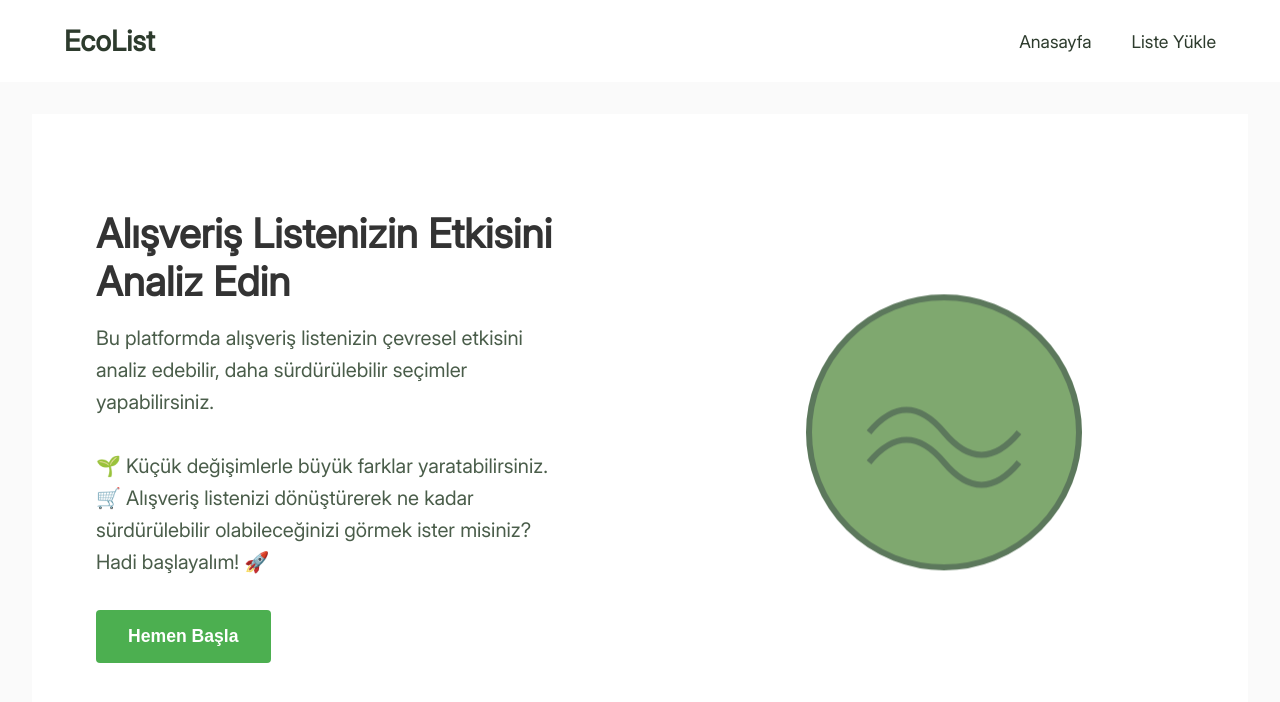
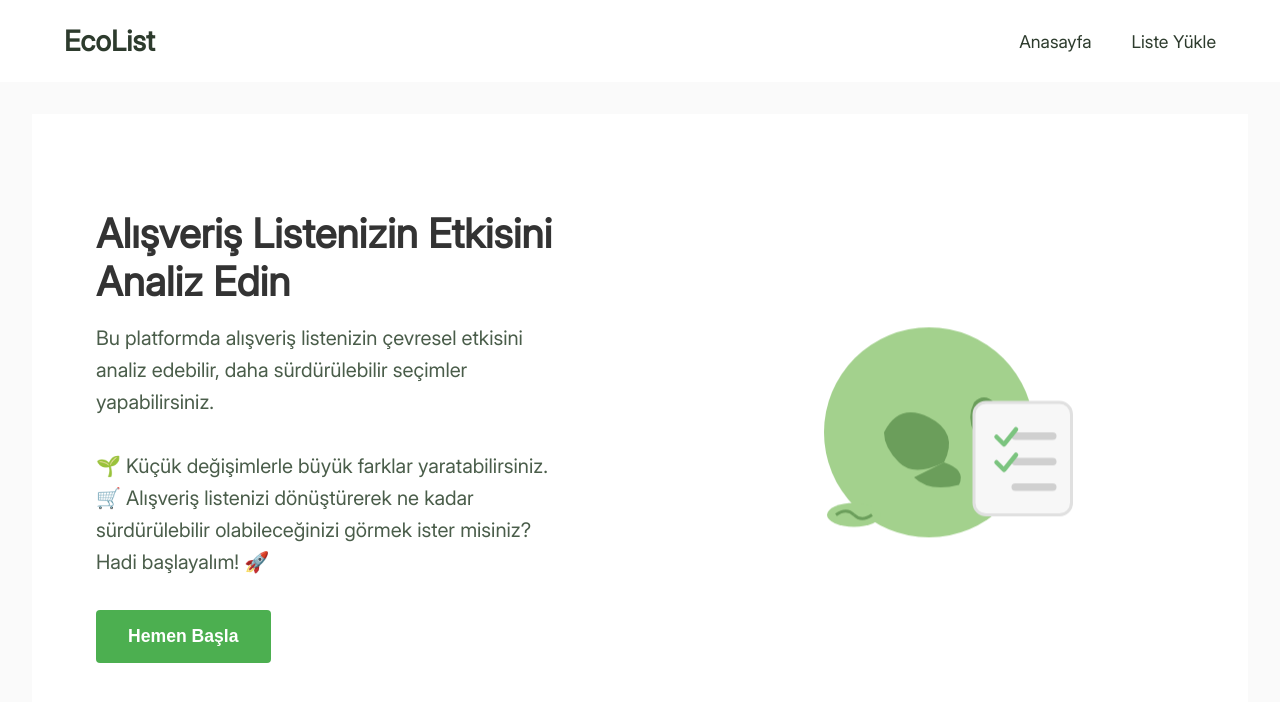
Before and after one commit to Sait-C/EcoList, a Vue app in the folder frontend/: page / in a window 1280 px wide. Shown: the top 702 px of the page. Built offline with nearby package versions, Linux system fonts and the light colour scheme.

Commit message:
add new earth icon draft for homepage

```diff
--- a/frontend/src/pages/HomePage.vue
+++ b/frontend/src/pages/HomePage.vue
@@ -9,7 +9,7 @@
           <button class="primary-button">Hemen Başla</button>
         </div>
         <div class="hero-image">
-          <img src="@/assets/earth-icon.svg" alt="Earth illustration" class="earth-illustration" />
+          <img src="@/assets/earth-list.svg" alt="Earth and checklist illustration" class="earth-illustration" />
         </div>
       </section>
 
```
Also changed, not shown: frontend/src/assets/earth-list.svg (added).
